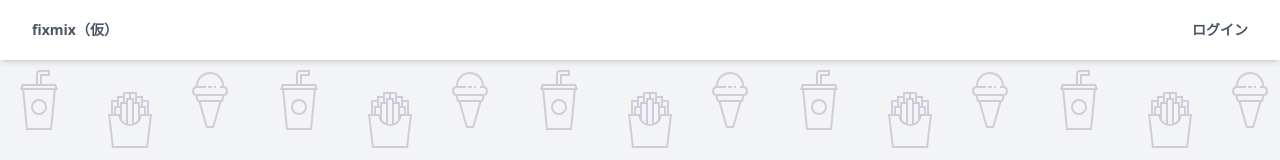
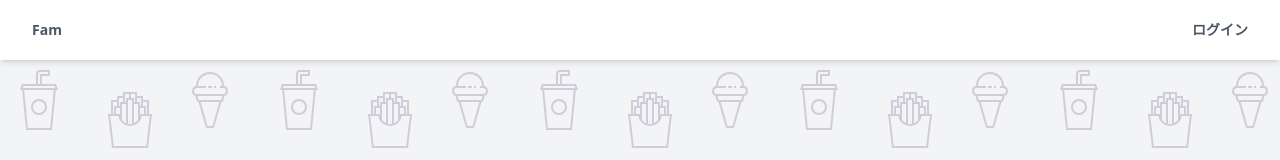
Before and after one commit to fixmix-hackathon/fixmix, a Next.js app: page / in a window 1280 px wide. Shown: the top 160 px of the page. Built offline with nearby package versions, Linux system fonts and the light colour scheme.

Commit message:
💄サービス名を更新

```diff
--- a/app/components/Chat.tsx
+++ b/app/components/Chat.tsx
@@ -91,7 +91,6 @@ const Chat = ({ role, content, fromStorage }: Message) => {
                             fontWeight={500}
                             color="black"
                         >
-                            GPT
                             <Flex
                                 alignSelf="flex-end"
                             >
@@ -99,6 +98,7 @@ const Chat = ({ role, content, fromStorage }: Message) => {
                                 <CopyToClipboardButton textToCopy={chatMessage} />
                             )}
                             </Flex>
+                            fam
                         </Flex>
                     )}
                     { role === "user" && (
--- a/app/constants/constants.ts
+++ b/app/constants/constants.ts
@@ -1,2 +1,2 @@
-export const siteTitle = "fixmix（仮）"
+export const siteTitle = "Fam"
 export const system_prompt ="返答はマークダウン形式で出力してください"
--- a/app/layout.tsx
+++ b/app/layout.tsx
@@ -6,7 +6,7 @@ import Header from './header'
 import Main from "./main"
 
 export const metadata: Metadata = {
-  title: 'fix-mix（仮）',
+  title: 'Fam',
   description: 'チームfixmixの作品',
 }
 
```
